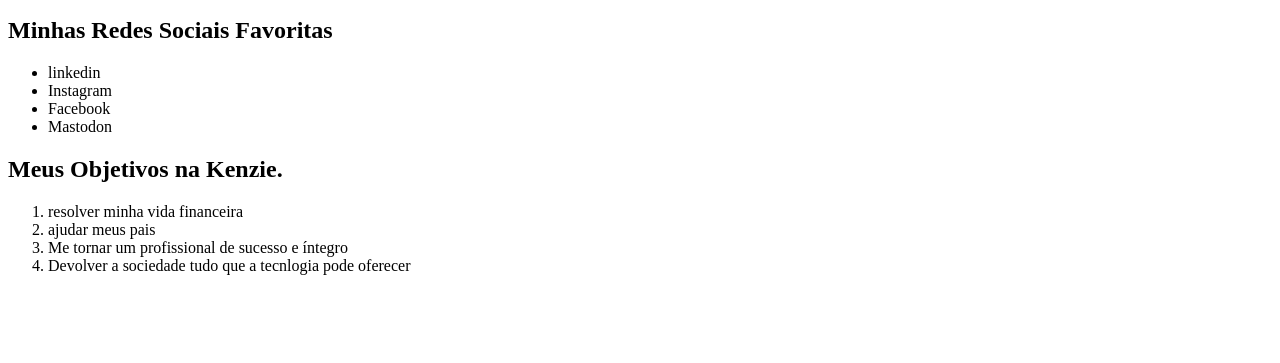
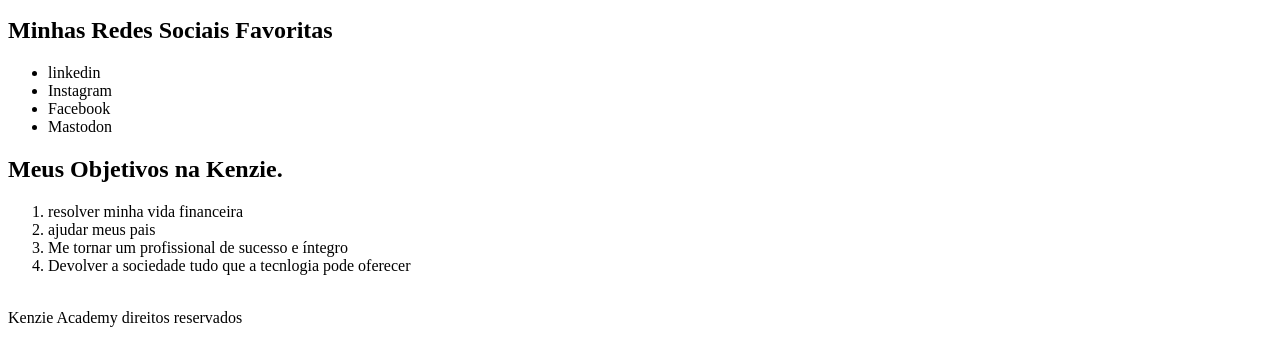
Before and after one commit to IgorMvN/Kenzie-Academy, a plain HTML site: page Atividade/pagina_perfil/Pagina de perfil.html in a window 1280 px wide. Shown: the part 119-482 px from the top of the page. Drawn offline with Linux system fonts and the light colour scheme.

Commit message:
inserido rodapé

```diff
--- a/Atividade/pagina_perfil/Pagina de perfil.html
+++ b/Atividade/pagina_perfil/Pagina de perfil.html
@@ -52,6 +52,8 @@
 
         </section>
     </article>
+    <br>
+    <footer>Kenzie Academy direitos reservados</footer>
 
 </body>
 
```
